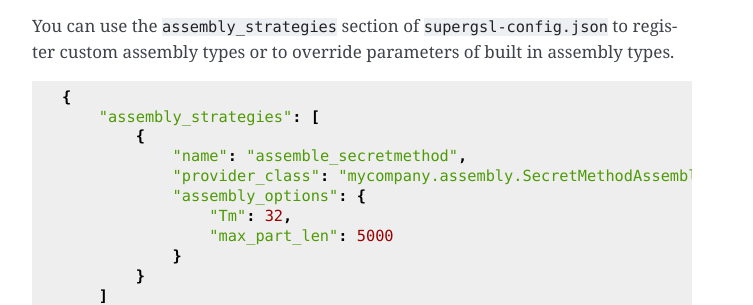
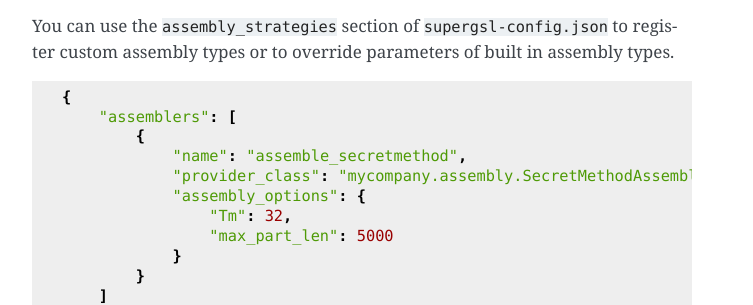
Before and after one commit to rmcl/supergsl, a Sphinx documentation site: the page built from docs/source/assemblies.md, in a window 1280 px wide and 900 px high, scrolled down 2080 px. Shown: the part 309-614 px from the top of the window, without its empty margins (388-1141 px from the left). Built offline with Sphinx 7.4.7, drawn with Linux system fonts in a browser that asks for light colours.

Commit message:
update docs

````diff
--- a/docs/source/assemblies.md
+++ b/docs/source/assemblies.md
@@ -100,7 +100,7 @@ You can use the `assembly_strategies` section of `supergsl-config.json` to regis
 
 ```
 {
-    "assembly_strategies": [
+    "assemblers": [
         {
             "name": "assemble_secretmethod",
             "provider_class": "mycompany.assembly.SecretMethodAssembler",
````
